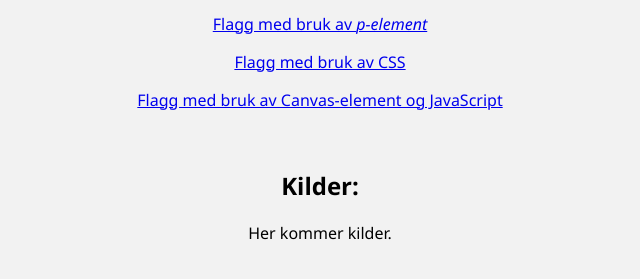
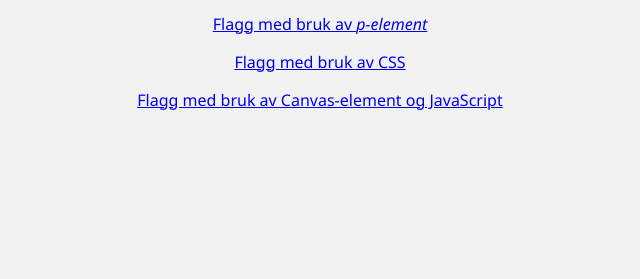
Before and after one commit to 4nn4md/GRUPPE-REPOSITORY, a plain HTML site: page index.html in a window 1280 px wide. Shown: the part 111-390 px from the top of the page, without its empty margins (320-960 px from the left). Drawn offline with Linux system fonts and the light colour scheme.

Commit message:
Slettet 3 linjer

```diff
--- a/index.html
+++ b/index.html
@@ -13,9 +13,6 @@
     <p><a href="Flaggoppgaven/pflagg.html">Flagg med bruk av <i>p-element</i></a></p>
     <p><a href="Flaggoppgaven/cssflagg.html">Flagg med bruk av CSS</a></p>
     <p><a href="Flaggoppgaven/canvasflagg.html">Flagg med bruk av Canvas-element og JavaScript</a></p>
-    <br>
-    <h2>Kilder:</h2>
-    <p>Her kommer kilder.</p>
 </body>
 
 </html>
```
